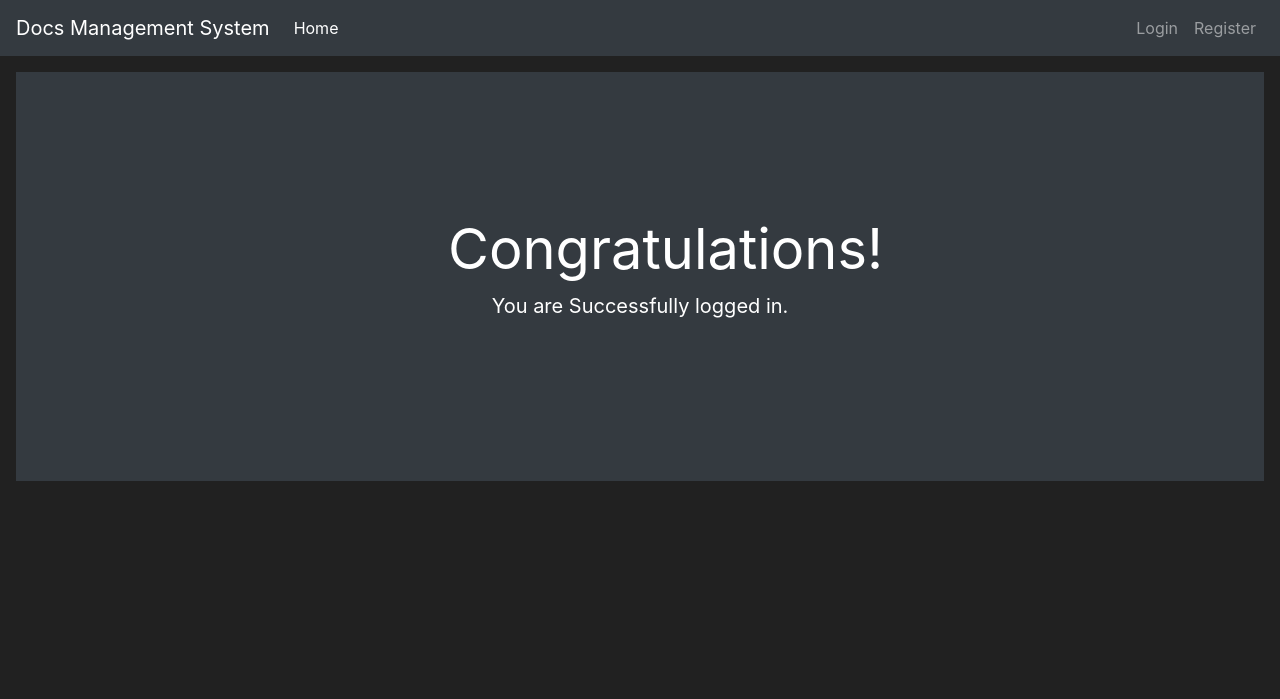
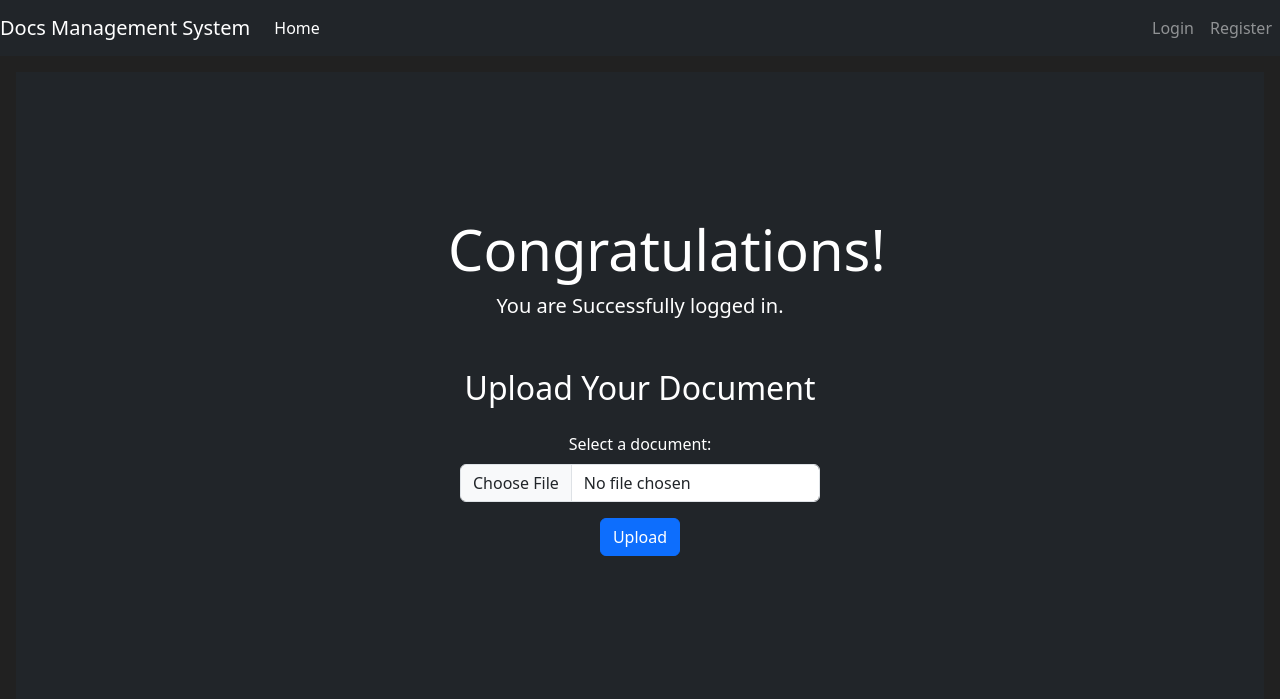
Before and after one commit to bikramishaan/Review-System, a Flask app: page /EventPage in a window 1280 px wide. Shown: the top 699 px of the page. Run offline with Flask 3, Linux system fonts and the light colour scheme; some libraries are stand-ins or nearby versions.

Commit message:
First New Commit

```diff
--- a/Event/routes.py
+++ b/Event/routes.py
@@ -12,7 +12,6 @@ import pytz
 import secrets
 from flask_mail import Message
 import requests
-
 
 
 @app.route('/')
@@ -39,7 +38,7 @@ def register_page():
            result = response.json()
            print(result)
 
-           if result['success']:
+           if not result['success']:
                user_to_create = User(username=form.username.data,
                               full_name = form.full_name.data,
                               email_address=form.email_address.data,
--- a/Event/templates/EventPage.html
+++ b/Event/templates/EventPage.html
@@ -8,6 +8,16 @@
         <div class="col-md-5 p-lg-5 mx-auto my-5">
             <h1 class="display-4 font-weight-normal">Congratulations!</h1>
             <p class="lead font-weight-normal">You are Successfully logged in.</p>
+            <div class="container mt-5">
+                <h2 class="mb-4">Upload Your Document</h2>
+                <form action="/upload" method="POST" enctype="multipart/form-data">
+                    <div class="mb-3">
+                        <label for="fileInput" class="form-label">Select a document:</label>
+                        <input type="file" class="form-control" id="fileInput" name="file">
+                    </div>
+                    <button type="submit" class="btn btn-primary">Upload</button>
+                </form>
+            </div>
         </div>
         <div class="product-device box-shadow d-none d-md-block"></div>
         <div class="product-device product-device-2 box-shadow d-none d-md-block"></div>
--- a/Event/templates/base.html
+++ b/Event/templates/base.html
@@ -6,7 +6,7 @@
       <meta name="viewport" content="width=device-width, initial-scale=1, shrink-to-fit=no">
       <!-- Bootstrap CSS -->
       <link rel="stylesheet" href="https://cdn.jsdelivr.net/npm/bootstrap@4.5.3/dist/css/bootstrap.min.css" integrity="sha384-TX8t27EcRE3e/ihU7zmQxVncDAy5uIKz4rEkgIXeMed4M0jlfIDPvg6uqKI2xXr2" crossorigin="anonymous">
-      <link rel="stylesheet" href="styles.css">
+      <link rel="stylesheet" href="https://cdn.jsdelivr.net/npm/bootstrap@5.5.0/dist/css/bootstrap.min.css">
       <title>
         {% block title %}
 
--- a/Event/templates/register.html
+++ b/Event/templates/register.html
@@ -6,7 +6,7 @@
 {%block content %}
 <body class="text-center">
     <div class="container">
-        <form method="POST" class="form-register" style="color:white">
+        <form action="?" method="POST" class="form-register" style="color:white">
             {{ form.hidden_tag() }}
             <br><br>
             <img class="mb-4 rounded-circle" src="../static/Images/InReview logo with bg.png" width="200" height="200" alt="">
```
Also changed, not shown: instance/Event.db.
